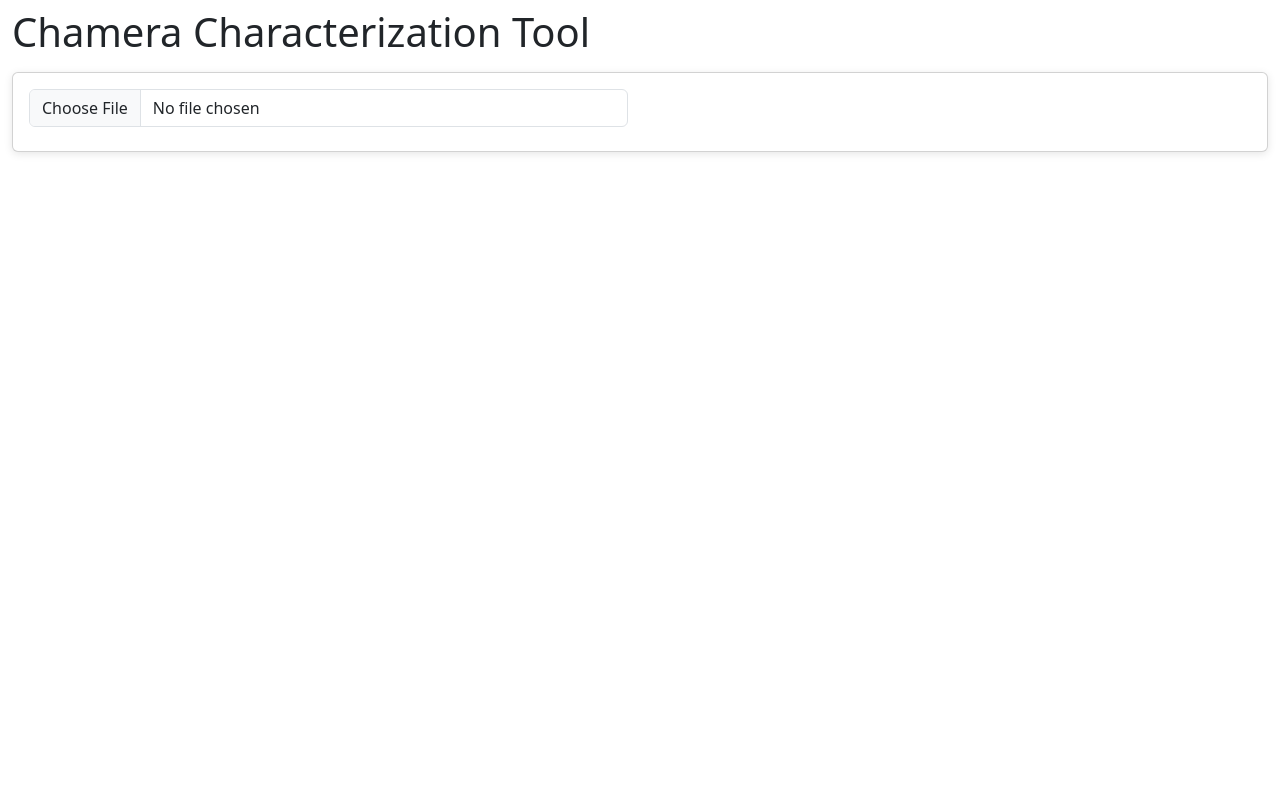
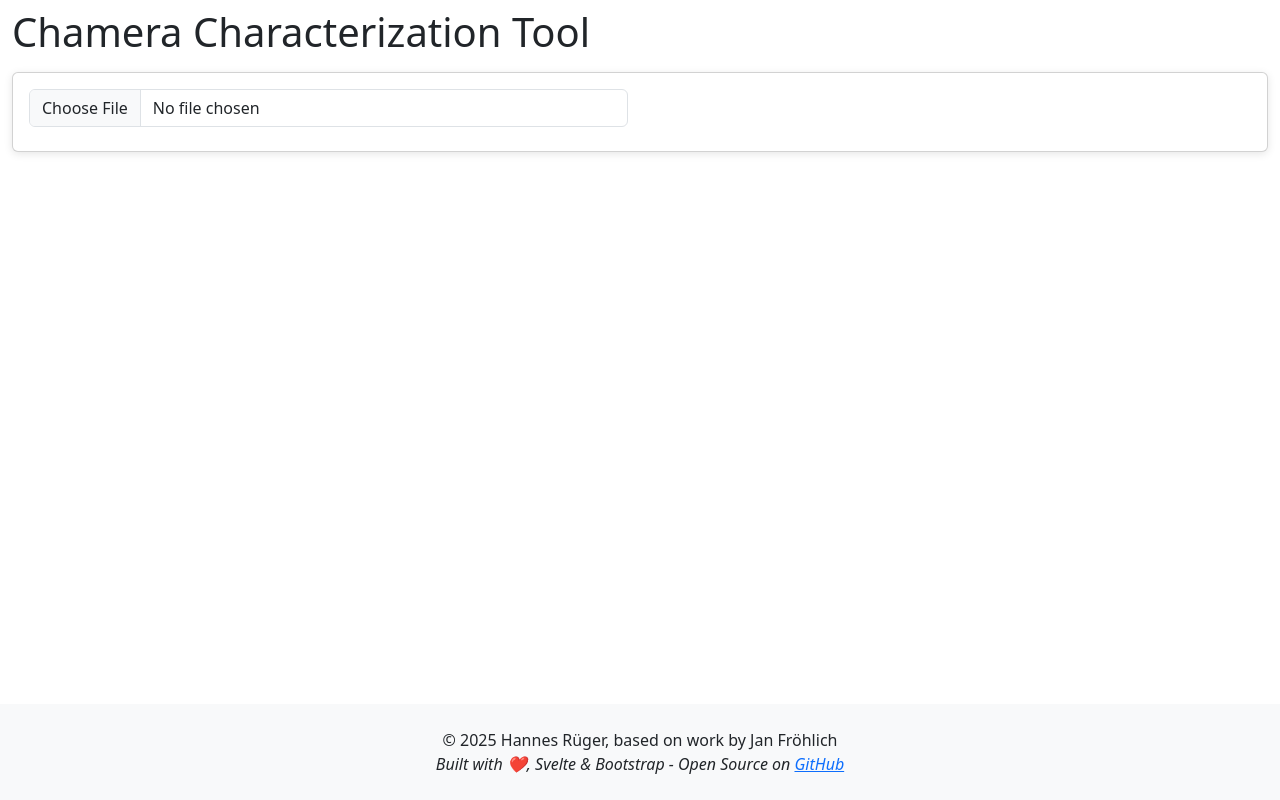
Before and after one commit to hrueger/camera-characterizer, a SvelteKit app: page / in a window 1280 px wide. Built offline with nearby package versions, Linux system fonts and the light colour scheme.

Commit message:
feat(ui): add footer

```diff
--- a/src/routes/+layout.svelte
+++ b/src/routes/+layout.svelte
@@ -2,4 +2,17 @@
     import "../app.css";
 </script>
 
-<slot />
+<main>
+    <slot />
+</main>
+
+<footer class="w-100 bg-light text-center p-4">
+    &copy; 2025 Hannes Rüger, based on work by Jan Fröhlich<br />
+    <i>Built with ❤️, Svelte & Bootstrap - Open Source on <a target="_blank" href="https://github.com/hrueger/camera-characterizer">GitHub</a></i>
+</footer>
+
+<style>
+    main {
+        min-height: calc(100vh - 6rem);
+    }
+</style>
```
